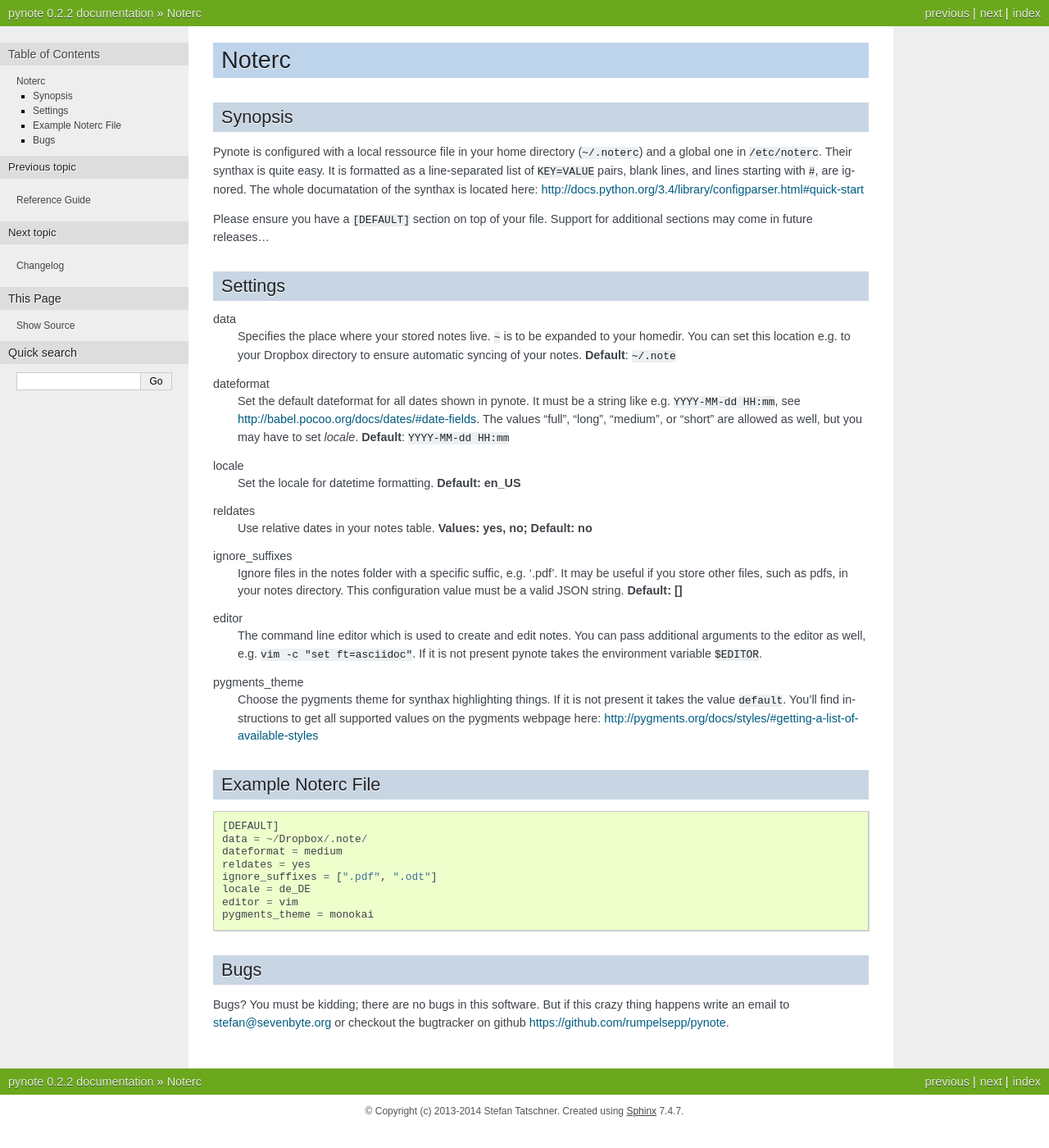
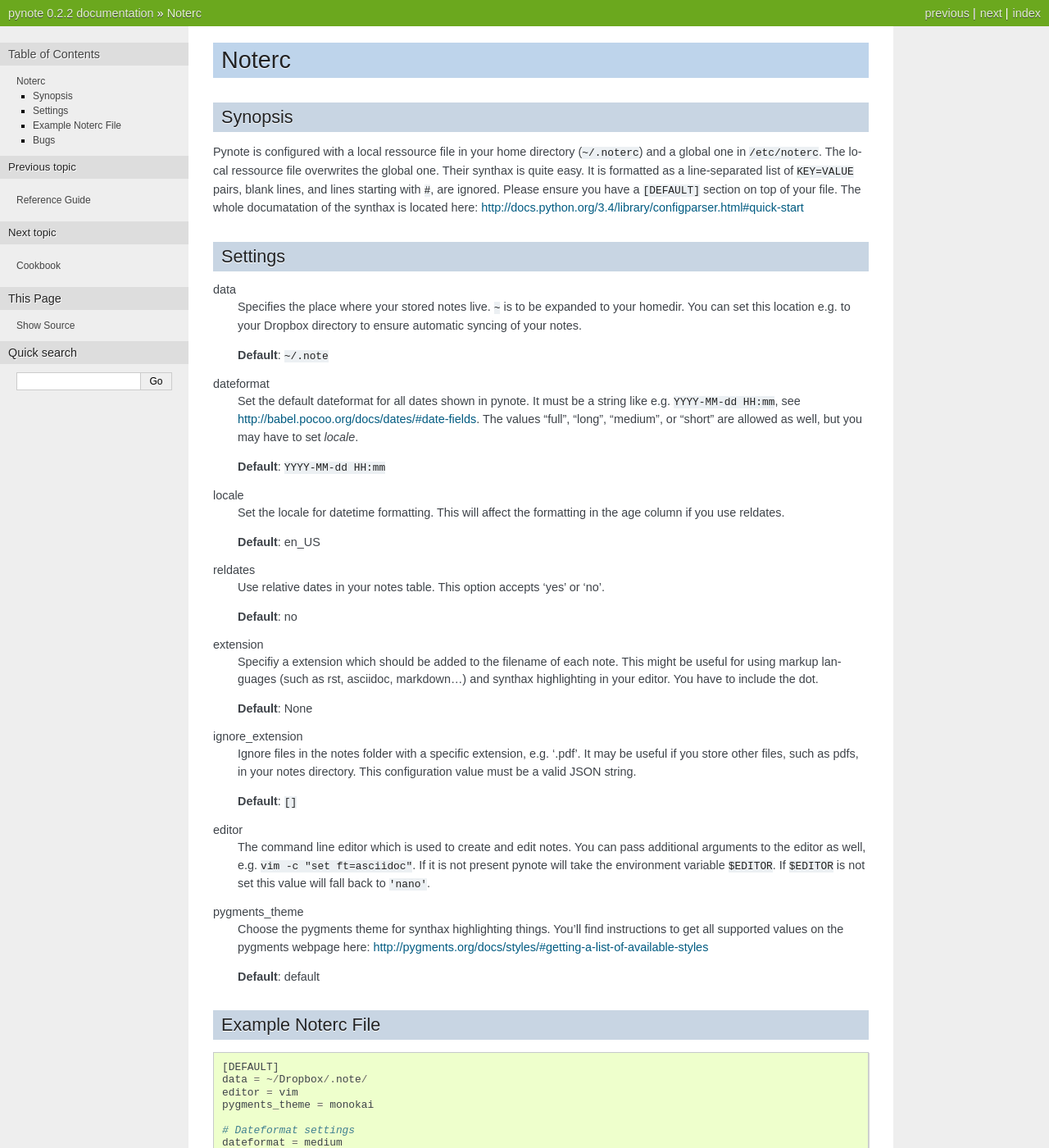
Before and after one commit to fastpacecolding/pynote, a Sphinx documentation site: the page built from doc/configuration.rst, in a window 1280 px wide and 1400 px high. Shown: the whole window at 82% size. Built offline with Sphinx 7.4.7, drawn with Linux system fonts in a browser that asks for light colours; some of the changed text lies outside the part shown.

Commit message:
Updated docs

```diff
--- a/doc/changelog.rst
+++ b/doc/changelog.rst
@@ -40,7 +40,7 @@
   overrides settings in the global one, see `#1`_
 * The editor value in your noterc now accepts command line arguments,
   see `#2`_.
-* New configuration option: ignore_suffixes, see :doc:`configuration`.
+* New configuration option: ignore_extensions, see :doc:`configuration`.
 * I replaced prettytable with my own - much simpler - library plaintable_.
 * Dropped python 3.3 support. I love the new pathlib module!
 * Use relative dates with babel_. You have to enable it in your configfile,
--- a/doc/configuration.rst
+++ b/doc/configuration.rst
@@ -5,14 +5,13 @@
 --------
 
 Pynote is configured with a local ressource file in your home directory
-(``~/.noterc``) and a global one in ``/etc/noterc``. Their synthax is quite
-easy. It is formatted as a line-separated list of ``KEY=VALUE`` pairs, blank
-lines, and lines starting with ``#``, are ignored. The whole documatation of
-the synthax is located here:
+(``~/.noterc``) and a global one in ``/etc/noterc``. The local ressource file
+overwrites the global one. Their synthax is quite easy. It is formatted as a
+line-separated list of ``KEY=VALUE`` pairs, blank lines, and lines starting
+with ``#``, are ignored.  Please ensure you have a ``[DEFAULT]`` section on top
+of your file. The whole documatation of the synthax is located here:
 http://docs.python.org/3.4/library/configparser.html#quick-start
 
-Please ensure you have a ``[DEFAULT]`` section on top of your file.
-Support for additional sections may come in future releases...
 
 
 Settings
@@ -22,6 +21,7 @@
     Specifies the place where your stored notes live. ``~`` is to be
     expanded to your homedir. You can set this location e.g. to your
     Dropbox directory to ensure automatic syncing of your notes.
+
     **Default**: ``~/.note``
 
 dateformat
@@ -30,32 +30,48 @@
     http://babel.pocoo.org/docs/dates/#date-fields.
     The values "full", "long", "medium", or "short" are allowed as well,
     but you may have to set *locale*.
+
     **Default**: ``YYYY-MM-dd HH:mm``
 
 locale
-    Set the locale for datetime formatting. **Default: en_US**
+    Set the locale for datetime formatting. This will affect the formatting in
+    the age column if you use reldates.
+
+    **Default**: en_US
 
 reldates
-    Use relative dates in your notes table. **Values: yes, no;
-    Default: no**
+    Use relative dates in your notes table. This option accepts 'yes' or 'no'.
 
-ignore_suffixes
-    Ignore files in the notes folder with a specific suffic, e.g. '.pdf'.
+    **Default**: no
+
+extension
+    Specifiy a extension which should be added to the filename of each note.
+    This might be useful for using markup languages (such as rst, asciidoc,
+    markdown...) and synthax highlighting in your editor. You have to include
+    the dot.
+
+    **Default**: None
+
+ignore_extension
+    Ignore files in the notes folder with a specific extension, e.g. '.pdf'.
     It may be useful if you store other files, such as pdfs, in your
     notes directory. This configuration value must be a valid JSON string.
-    **Default: []**
+
+    **Default**: ``[]``
 
 editor
     The command line editor which is used to create and edit notes.
     You can pass additional arguments to the editor as well, e.g.
-    ``vim -c "set ft=asciidoc"``. If it is not present pynote takes
-    the environment variable ``$EDITOR``.
+    ``vim -c "set ft=asciidoc"``. If it is not present pynote will take
+    the environment variable ``$EDITOR``. If ``$EDITOR`` is not set this
+    value will fall back to ``'nano'``.
 
 pygments_theme
-    Choose the pygments theme for synthax highlighting things. If it is not
-    present it takes the value ``default``. You'll find instructions to get all
-    supported values on the pygments webpage here:
+    Choose the pygments theme for synthax highlighting things. You'll find
+    instructions to get all supported values on the pygments webpage here:
     http://pygments.org/docs/styles/#getting-a-list-of-available-styles
+
+    **Default**: default
 
 
 Example Noterc File
@@ -65,12 +81,17 @@
 
     [DEFAULT]
     data = ~/Dropbox/.note/
+    editor = vim
+    pygments_theme = monokai
+
+    # Dateformat settings
     dateformat = medium
     reldates = yes
-    ignore_suffixes = [".pdf", ".odt"]
     locale = de_DE
-    editor = vim
-    pygments_theme = monokai
+
+    # File extension settings
+    extension = .rst
+    ignore_extensions = [".pdf", ".odt"]
 
 
 Bugs
--- a/doc/index.rst
+++ b/doc/index.rst
@@ -16,6 +16,7 @@
    Overview <overview>
    reference
    Configuration <configuration>
+   cookbook
    changelog
    contributing
    thanks
```
Also changed, not shown: doc/cookbook.rst (added, +21 -0 lines).
